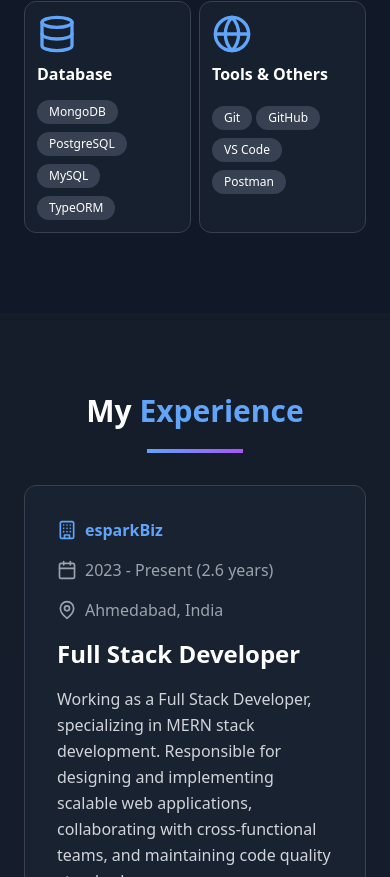
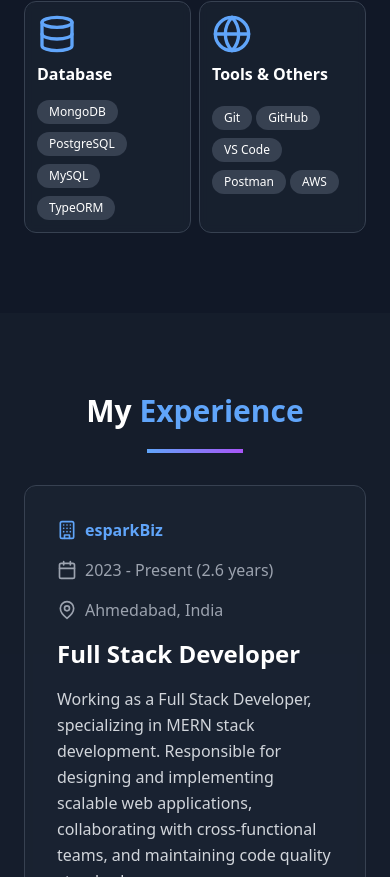
Before and after one commit to RathodBh/portfolio, a React (Vite) app: page / in a window 390 px wide. Shown: the part 1887-2764 px from the top of the page. Built offline with nearby package versions, Linux system fonts and the light colour scheme.

Commit message:
Refactor About component to use external skills data and update icon rendering

```diff
--- a/src/components/About.tsx
+++ b/src/components/About.tsx
@@ -1,14 +1,7 @@
-import React from 'react';
 import { motion } from 'framer-motion';
-import { Code, Database, Server, Globe } from 'lucide-react';
+import { skills } from '../data/data';
 
 const About = () => {
-  const skills = [
-    { icon: <Code size={40} />, name: 'Frontend', techs: ['React.js', 'Vue.js', 'TypeScript', 'Tailwind CSS'] },
-    { icon: <Server size={40} />, name: 'Backend', techs: ['Node.js', 'NestJS', 'Express.js', 'REST APIs'] },
-    { icon: <Database size={40} />, name: 'Database', techs: ['MongoDB', 'PostgreSQL', 'MySQL', 'TypeORM'] },
-    { icon: <Globe size={40} />, name: 'Tools & Others', techs: ['Git', 'GitHub', 'VS Code', 'Postman'] },
-  ];
 
   return (
     <section id="about" className="py-20 relative">
@@ -82,7 +75,7 @@ const About = () => {
                 whileHover={{ scale: 1.05 }}
                 className="bg-gray-800/50 backdrop-blur-sm p-3 md:p-6 rounded-xl border border-gray-700 hover:border-blue-400 transition-all duration-300"
               >
-                <div className="text-blue-400 mb-2 md:mb-4">{skill.icon}</div>
+                <div className="text-blue-400 mb-2 md:mb-4"><skill.icon size={40} /></div>
                 <h3 className="text-md md:text-xl font-semibold mb-3">{skill.name}</h3>
                 <div className="space-y-2">
                   {skill.techs.map((tech) => (
--- a/src/data/data.ts
+++ b/src/data/data.ts
@@ -1,5 +1,5 @@
-import { Github, Linkedin, Mail, Zap, Home, Shield } from "lucide-react";
-import { THeroSocialMedia, TProject } from "./types";
+import { Code, Database, Github, Globe, Home, Linkedin, Mail, Server, Shield, Zap } from "lucide-react";
+import { THeroSocialMedia, TProject, TSkill } from "./types";
 
 export const linkedinUrl = `https://www.linkedin.com/in/bhavesh-rathod-b48b0b196/`;
 export const githubUrl = `https://github.com/RathodBh`;
@@ -37,8 +37,10 @@ export const PROJECTS: TProject[] = [
     icon: Shield,
     technologies: [
       "React.js",
+      "Next.js",
       "TypeScript",
       "Node.js",
+      "Microservices",
       "PostgreSQL",
       "TypeORM",
       "Nx Monorepo",
@@ -124,3 +126,10 @@ export const PROJECTS: TProject[] = [
     ],
   },
 ];
+
+export const skills: TSkill[] = [
+  { icon: Code , name: 'Frontend', techs: ['React.js', 'Vue.js', 'TypeScript', 'Tailwind CSS'] },
+  { icon: Server , name: 'Backend', techs: ['Node.js', 'NestJS', 'Express.js', 'REST APIs'] },
+  { icon: Database , name: 'Database', techs: ['MongoDB', 'PostgreSQL', 'MySQL', 'TypeORM'] },
+  { icon: Globe , name: 'Tools & Others', techs: ['Git', 'GitHub', 'VS Code', 'Postman', 'AWS'] },
+];
--- a/src/data/types.ts
+++ b/src/data/types.ts
@@ -18,3 +18,5 @@ export type TProject = {
   image: string;
   features: string[];
 };
+
+export type TSkill = { icon: LucideIcon , name: string, techs: string[] };
```
Also changed, not shown: 1 other file (tests, documents, lock files or other folders).
